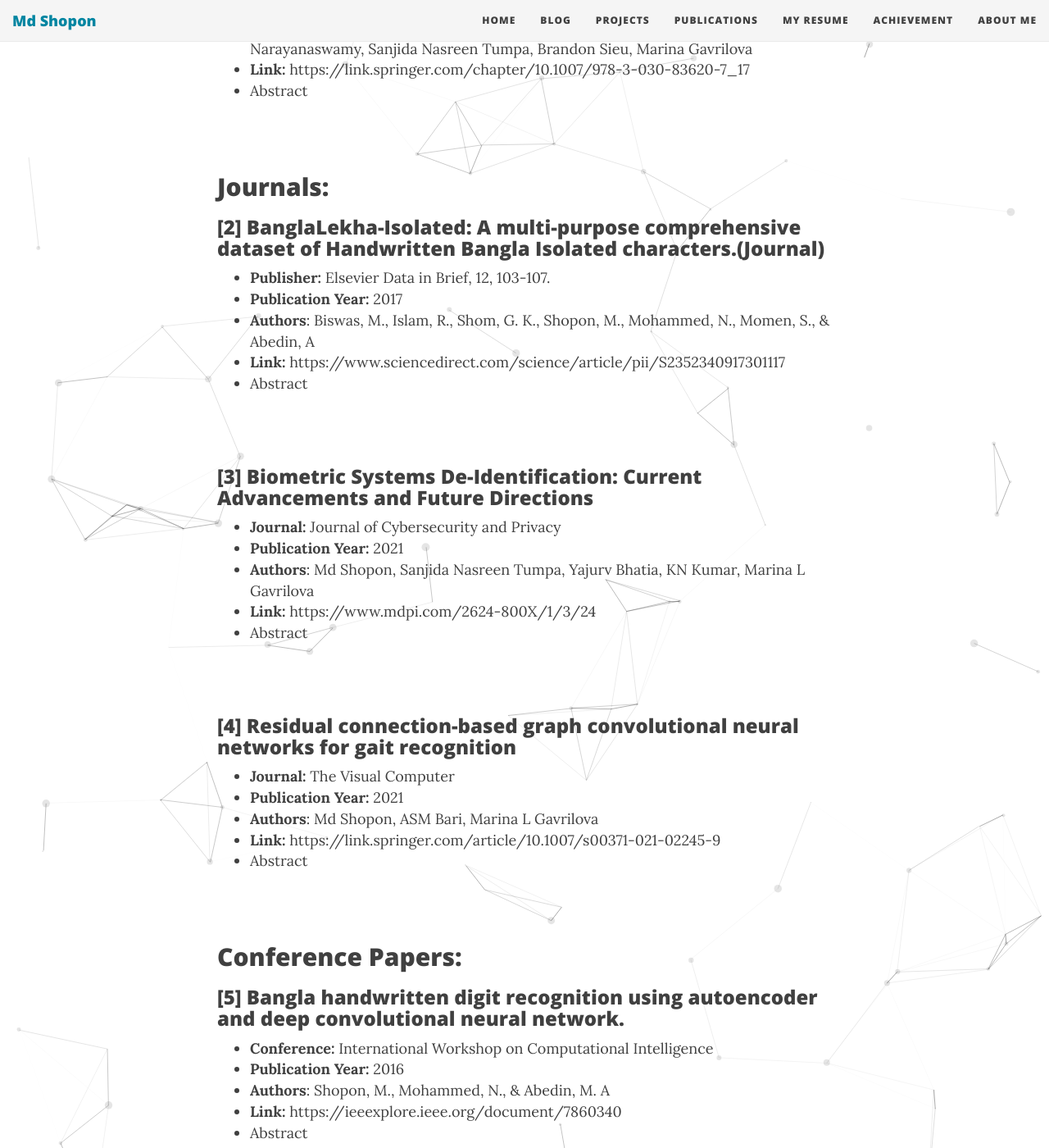
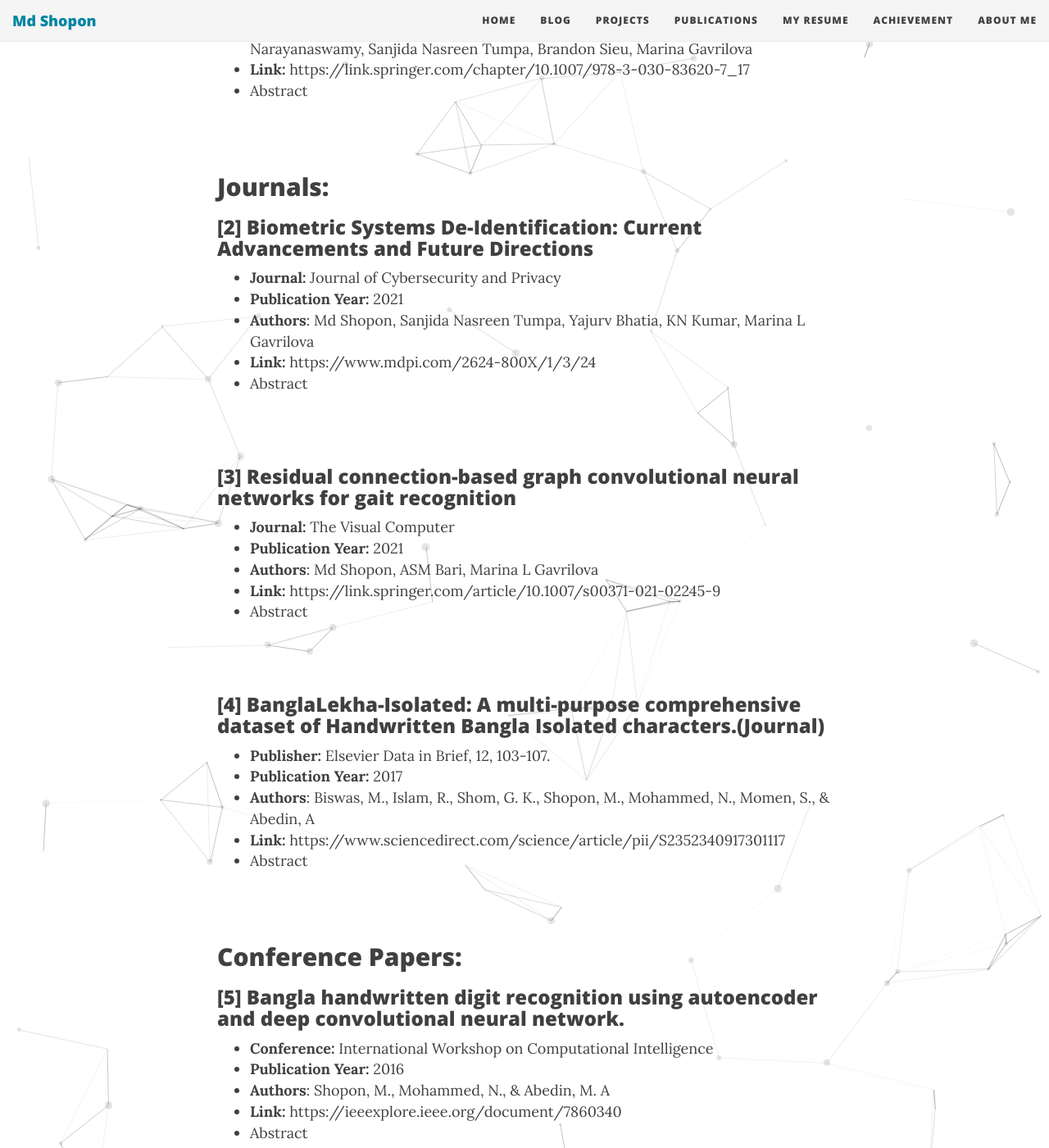
Before and after one commit to mdshopon/mdshopon.github.io, a Jekyll site: the page built from publications.md, in a window 1280 px wide and 1400 px high, scrolled down 556 px. Shown: the whole window at 82% size. Built offline with Jekyll 4.4.1, drawn with Linux system fonts in a browser that asks for light colours; nearby versions of some CDN libraries; some of the changed lines change nothing that is shown; some of the changed text lies outside the part shown.

Commit message:
Update publications.md

```diff
--- a/publications.md
+++ b/publications.md
@@ -25,19 +25,8 @@
 
 ## Journals:
 
-### [2] BanglaLekha-Isolated: A multi-purpose comprehensive dataset of Handwritten Bangla Isolated characters.(Journal)
 
-- **Publisher:** Elsevier Data in Brief, 12, 103-107.
-- **Publication Year:** 2017
-- **Authors**: Biswas, M., Islam, R., Shom, G. K., Shopon, M., Mohammed, N., Momen, S., & Abedin, A
-- **Link:** https://www.sciencedirect.com/science/article/pii/S2352340917301117
-- <details>
-  <summary>Abstract</summary>
-  BanglaLekha-Isolated, a Bangla handwritten isolated character dataset is presented in this article. This dataset contains 84 different characters comprising of 50 Bangla basic characters, 10 Bangla numerals and 24 selected compound characters. 2000 handwriting samples for each of the 84 characters were collected, digitized and pre-processed. After discarding mistakes and scribbles, 1,66,105 handwritten character images were included in the final dataset. The dataset also includes labels indicating the age and the gender of the subjects from whom the samples were collected. This dataset could be used not only for optical handwriting recognition research but also to explore the influence of gender and age on handwriting. The dataset is publicly available at https://data.mendeley.com/datasets/hf6sf8zrkc/2.
-
-<br/>
-
-### [3] Biometric Systems De-Identification: Current Advancements and Future Directions
+### [2] Biometric Systems De-Identification: Current Advancements and Future Directions
 
 - **Journal:** Journal of Cybersecurity and Privacy
 - **Publication Year:** 2021
@@ -49,7 +38,7 @@
 
 <br/>
 
-###  [4] Residual connection-based graph convolutional neural networks for gait recognition
+###  [3] Residual connection-based graph convolutional neural networks for gait recognition
 
 - **Journal:** The Visual Computer
 - **Publication Year:** 2021
@@ -58,6 +47,18 @@
 - <details>
   <summary>Abstract</summary>
   The walking manner of a person, also known as gait, is a unique behavioral biometric trait. Existing methods for gait recognition predominantly utilize traditional machine learning. However, the performance of gait recognition can deteriorate under challenging conditions including environmental occlusion, bulky clothing, and different viewing angles. To provide an effective solution to gait recognition under these conditions, this paper proposes a novel deep learning architecture using Graph Convolutional Neural Network (GCNN) that incorporates residual connections for gait recognition from videos. The optimized feature map of the proposed GCNN architecture exhibits the invariant property to viewing angle and subject’s clothing. The residual connection is used to capture both spatial and temporal features of a gait sequence. The kinematic dependency extracted from shallower network layer is propagated to deeper layer using residual connection-based GCNN architecture. The proposed method is validated on CASIA-B gait dataset and outperforms all recent state-of-the-art methods.
+
+<br/>
+
+### [4] BanglaLekha-Isolated: A multi-purpose comprehensive dataset of Handwritten Bangla Isolated characters.(Journal)
+
+- **Publisher:** Elsevier Data in Brief, 12, 103-107.
+- **Publication Year:** 2017
+- **Authors**: Biswas, M., Islam, R., Shom, G. K., Shopon, M., Mohammed, N., Momen, S., & Abedin, A
+- **Link:** https://www.sciencedirect.com/science/article/pii/S2352340917301117
+- <details>
+  <summary>Abstract</summary>
+  BanglaLekha-Isolated, a Bangla handwritten isolated character dataset is presented in this article. This dataset contains 84 different characters comprising of 50 Bangla basic characters, 10 Bangla numerals and 24 selected compound characters. 2000 handwriting samples for each of the 84 characters were collected, digitized and pre-processed. After discarding mistakes and scribbles, 1,66,105 handwritten character images were included in the final dataset. The dataset also includes labels indicating the age and the gender of the subjects from whom the samples were collected. This dataset could be used not only for optical handwriting recognition research but also to explore the influence of gender and age on handwriting. The dataset is publicly available at https://data.mendeley.com/datasets/hf6sf8zrkc/2.
 
 <br/>
 
@@ -72,7 +73,6 @@
 - <details>
   <summary>Abstract</summary>
   Handwritten digit recognition is a typical image classification problem. Convolutional neural networks, also known as ConvNets, are powerful classification models for such tasks. As different languages have different styles and shapes of their numeral digits, accuracy rates of the models vary from each other and from language to language. However, unsupervised pre-training in such situation has shown improved accuracy for classification tasks, though no such work has been found for Bangla digit recognition. This paper presents the use of unsupervised pre-training using autoencoder with deep ConvNet in order to recognize handwritten Bangla digits, i.e., 0-9. The datasets that are used in this paper are CMATERDB 3.1.1 and a dataset published by the Indian Statistical Institute (ISI). This paper studies four different combinations of these two datasets-two experiments are done against their own training and testing images, other two experiments are done cross validating the datasets. In one of these four experiments, the proposed approach achieves 99.50% accuracy, which is so far the best for recognizing handwritten Bangla digits. The ConvNet model is trained with 19,313 images of ISI handwritten character dataset and tested with images of CMATERDB dataset.
-
 
 
 <br/>
```
